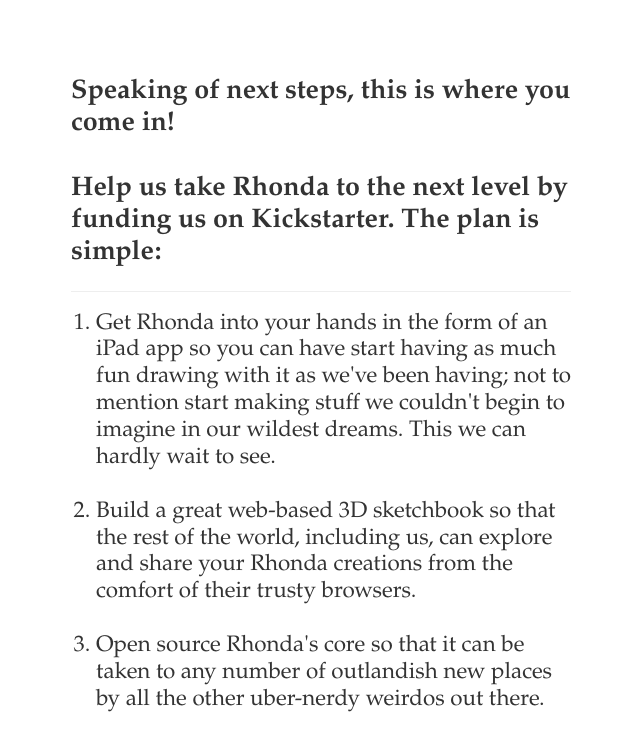
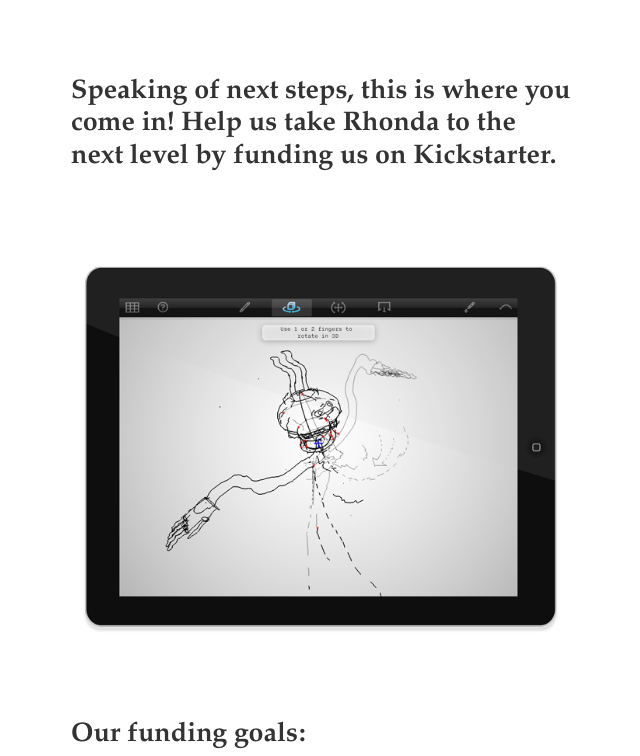
Before and after one commit to pitarupaterson/pitarupaterson_site, a plain HTML site: page rhonda/index.html in a window 1280 px wide. Shown: the part 1546-2302 px from the top of the page, without its empty margins (319-959 px from the left). Drawn offline with Linux system fonts and the light colour scheme.

Commit message:
pairing down

```diff
--- a/rhonda/index.html
+++ b/rhonda/index.html
@@ -66,7 +66,7 @@
         </div>
 
 
-        <div class="copy-block benefits-block left">
+  <!--       <div class="copy-block benefits-block left">
 
 
           <h2>
@@ -87,13 +87,21 @@
 
             <li>Open source Rhonda's core so that it can be taken to any number of outlandish new places by all the other uber-nerdy weirdos out there.</li>
           </ol>
-        </div>
+        </div> -->
+
+
 
 
         <div class="copy-block benefits-block left">
+
+          <h2>
+            Speaking of next steps, this is where you come in!
+            Help us take Rhonda to the next level by funding us on Kickstarter.
+          </h2>
+        </div>
+        <div class="copy-block benefits-block left">
           <img src="img/rhonda-ipad-2.jpg" class="">
         </div>
-
         <div class="copy-block benefits-block left">
 
           <h2>
@@ -145,7 +153,8 @@
   <div class="full-width-image">
     <img src="img/rhonda-hands-drawing.jpg">
     <img src="img/rhonda-drawings-grid.jpg">
-    <img src="img/rhonda-bendy-arms.gif" class="big-gif">
+    <!-- <img src="img/rhonda-bendy-arms.gif" class="big-gif"> -->
+    <img src="img/rhonda-stubbly-type.gif" class="big-gif">
   </div>
 
   <div class="footer">
```
Also changed, not shown: rhonda/img/rhonda-stubbly-type.gif (added).
